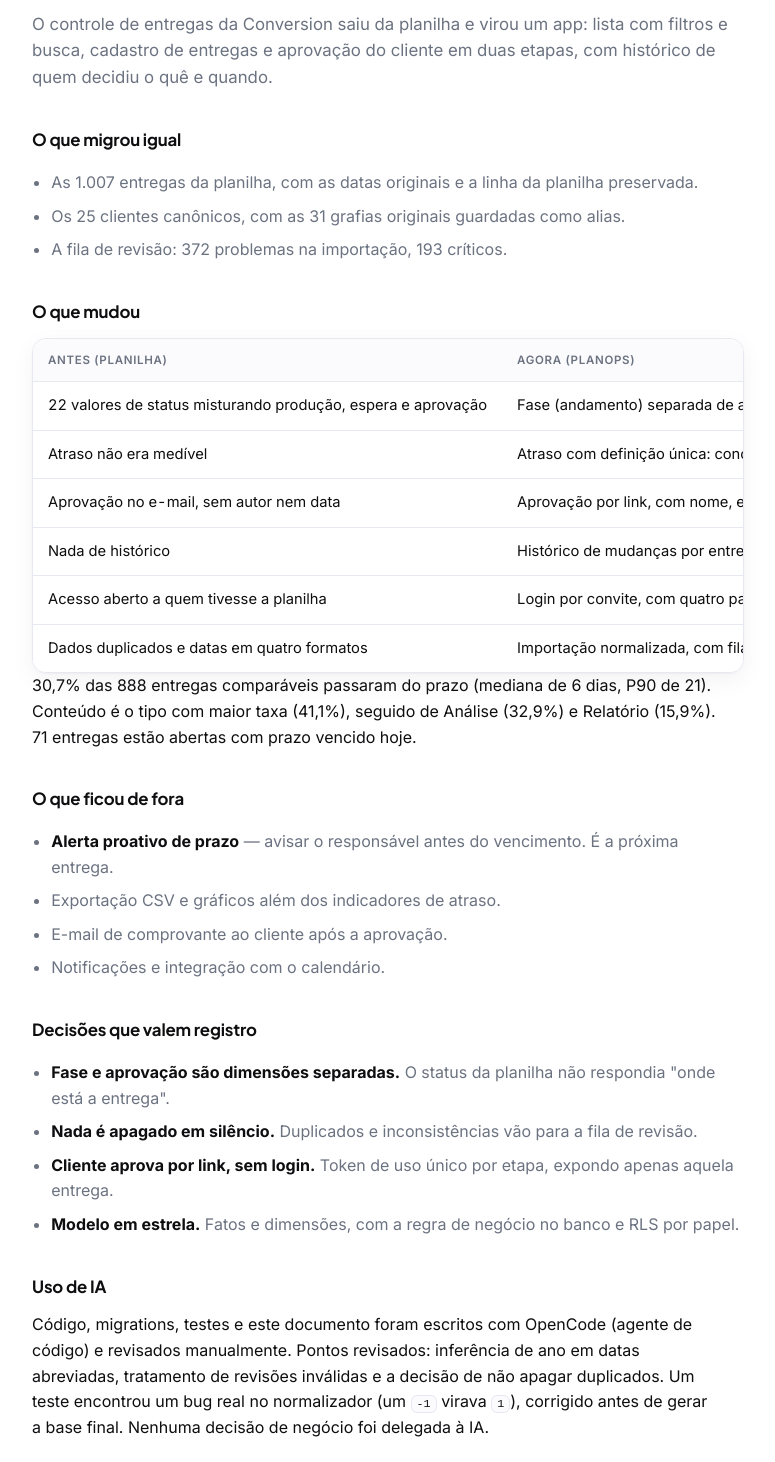
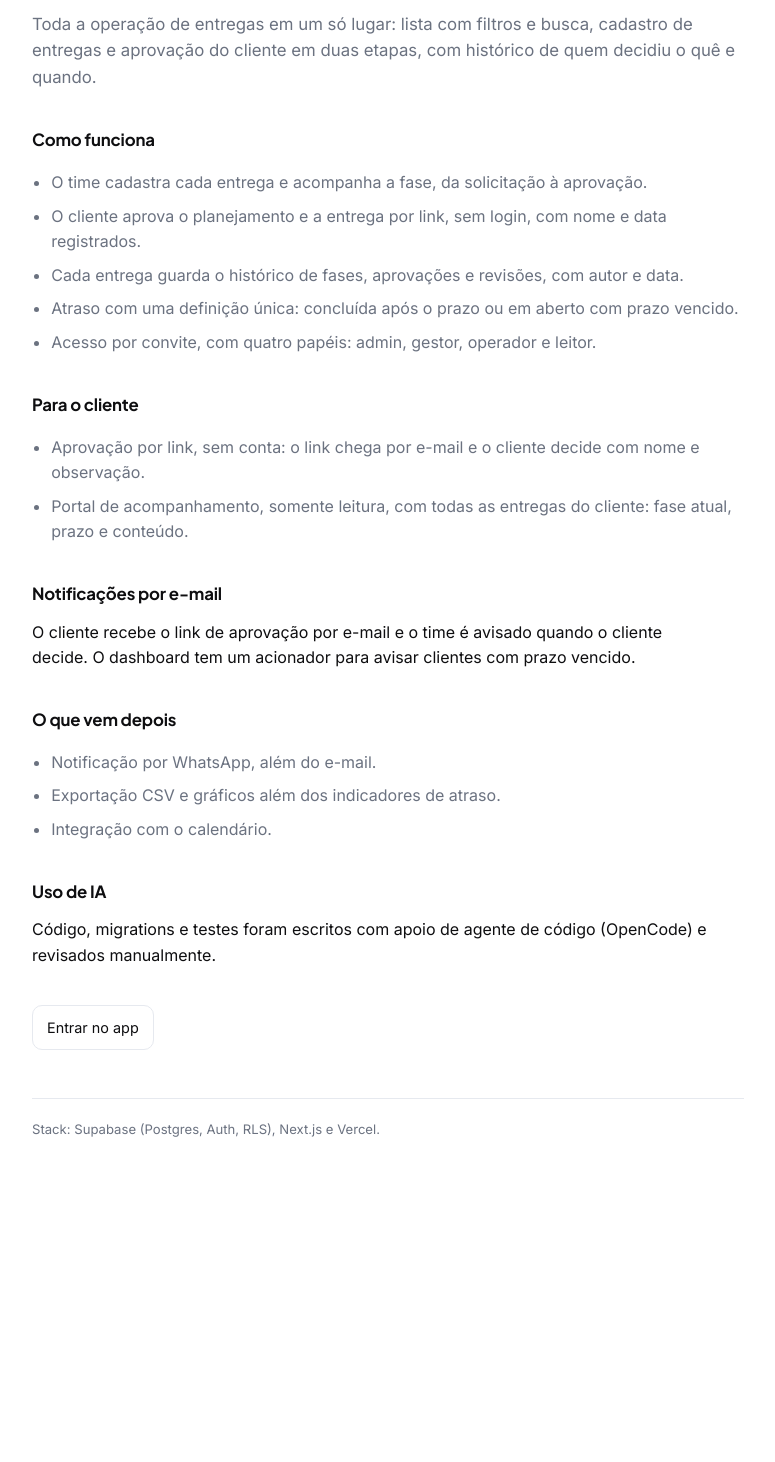
Before and after one commit to fsemeneze/Case_tecnico_Conversion, a Next.js app: page /sobre in a window 1280 px wide. Shown: the part 108-1570 px from the top of the page, without its empty margins (252-1027 px from the left). After the commit the page ends 1328 px from the top, so only its background shows below. Built offline with nearby package versions, Linux system fonts and the light colour scheme.

Commit message:
Remove referencias a planilha e ao case da interface; padroniza campos de formulario nas paginas publicas

```diff
--- a/app/(app)/entregas/[id]/page.tsx
+++ b/app/(app)/entregas/[id]/page.tsx
@@ -55,7 +55,7 @@ export default async function DetalheEntrega({
           <p className="muted">
             {[
               `#${entrega.id}`,
-              entrega.legacy_id ? `planilha nº ${entrega.legacy_id}` : "",
+              entrega.legacy_id ? `registro nº ${entrega.legacy_id}` : "",
               entrega.cliente,
               entrega.tipo,
               entrega.subtipo,
@@ -130,7 +130,7 @@ export default async function DetalheEntrega({
           {entrega.observacoes && <p className="muted">{entrega.observacoes}</p>}
           {(entrega.flags ?? []).length > 0 && (
             <p className="muted">
-              Sinalizações da importação: {(entrega.flags ?? []).join(", ")}
+              Sinalizações de qualidade: {(entrega.flags ?? []).join(", ")}
             </p>
           )}
         </div>
@@ -184,7 +184,7 @@ export default async function DetalheEntrega({
         <div className="cartao">
           <h2>Histórico de mudanças</h2>
           {historico.length === 0 && (
-            <p className="muted">Nenhuma mudança desde a importação.</p>
+            <p className="muted">Nenhuma mudança registrada.</p>
           )}
           <ul className="linha-tempo">
             {historico.map((h) => (
--- a/app/(app)/revisao/page.tsx
+++ b/app/(app)/revisao/page.tsx
@@ -5,7 +5,7 @@ import { BotaoResolver } from "./botao-resolver";
 type Busca = { codigo?: string; severidade?: string; status?: string };
 
 const CODIGOS: Record<string, string> = {
-  id_duplicado: "ID repetido na planilha",
+  id_duplicado: "ID repetido no arquivo original",
   possivel_duplicata: "Possível duplicata",
   link_repetido: "Link repetido",
   sem_link: "Sem link de arquivo",
@@ -79,7 +79,7 @@ export default async function Revisao({ searchParams }: { searchParams: Promise<
       </header>
 
       <p className="muted">
-        Problemas encontrados na importação da planilha. Nada foi apagado: cada
+        Problemas encontrados na importação dos dados. Nada foi apagado: cada
         linha original está preservada na entrega. Marque como resolvido quando
         conferir.
       </p>
@@ -160,7 +160,7 @@ export default async function Revisao({ searchParams }: { searchParams: Promise<
                       #{e.entrega_id}
                     </Link>
                   ) : e.legacy_id ? (
-                    <span className="muted">planilha nº {e.legacy_id}</span>
+                    <span className="muted">registro nº {e.legacy_id}</span>
                   ) : (
                     "—"
                   )}
--- a/app/aprovacao/[token]/formulario-aprovacao.tsx
+++ b/app/aprovacao/[token]/formulario-aprovacao.tsx
@@ -122,7 +122,7 @@ export function FormularioAprovacao({ dados }: { dados: DadosEntrega }) {
               : "Confirmar solicitação de ajuste"}
           </h2>
           <p className="muted">
-            Registramos quem aprovou o quê — é o que faltava na planilha.
+            Registramos quem aprovou o quê, com data e observação.
           </p>
           <label>
             Seu nome *
--- a/app/globals.css
+++ b/app/globals.css
@@ -884,6 +884,26 @@ footer {
   font-weight: 500;
 }
 
+/* Campos do formulário. Valem também nas páginas públicas de aprovação e
+   portal do cliente, que ficam fora do .app e não herdam o padrão dele. */
+.cartao-form input,
+.cartao-form select,
+.cartao-form textarea {
+  border: 1px solid var(--border);
+  border-radius: 9px;
+  padding: 9px 12px;
+  background: var(--bg);
+  color: var(--fg);
+  font: inherit;
+  width: 100%;
+  transition: border-color 0.14s ease, box-shadow 0.14s ease;
+}
+
+.cartao-form textarea {
+  resize: vertical;
+  min-height: 84px;
+}
+
 .cartao-form label.coluna {
   grid-column: 1 / -1;
 }
--- a/app/login/layout.tsx
+++ b/app/login/layout.tsx
@@ -20,7 +20,7 @@ export default function LayoutLogin({
           <h1>
             Planejamento e entregas,
             <br />
-            sem planilha.
+            em um só lugar.
           </h1>
 
           <p className="auth-sub">
@@ -35,7 +35,7 @@ export default function LayoutLogin({
             </li>
             <li>
               <span className="auth-check" aria-hidden="true" />
-              Atraso com definição única, do diagnóstico ao app
+              Atraso com definição única, visível na hora
             </li>
             <li>
               <span className="auth-check" aria-hidden="true" />
--- a/app/sobre/page.tsx
+++ b/app/sobre/page.tsx
@@ -1,123 +1,78 @@
 import Link from "next/link";
 
-// README de produto (1 página), servido pelo próprio app.
-// O texto canônico vive em docs/readme_produto.md.
+// Página institucional do produto: o que é, como funciona e o que vem depois.
 export default function Sobre() {
   return (
     <main className="sobre">
       <h1>Planejamento e entregas</h1>
       <p className="lead">
-        O controle de entregas da Conversion saiu da planilha e virou um app:
-        lista com filtros e busca, cadastro de entregas e aprovação do cliente em
-        duas etapas, com histórico de quem decidiu o quê e quando.
+        Toda a operação de entregas em um só lugar: lista com filtros e busca,
+        cadastro de entregas e aprovação do cliente em duas etapas, com
+        histórico de quem decidiu o quê e quando.
       </p>
 
-      <h2>O que migrou igual</h2>
+      <h2>Como funciona</h2>
       <ul>
-        <li>As 1.007 entregas da planilha, com as datas originais e a linha da planilha preservada.</li>
-        <li>Os 25 clientes canônicos, com as 31 grafias originais guardadas como alias.</li>
-        <li>A fila de revisão: 372 problemas na importação, 193 críticos.</li>
+        <li>
+          O time cadastra cada entrega e acompanha a fase, da solicitação à
+          aprovação.
+        </li>
+        <li>
+          O cliente aprova o planejamento e a entrega por link, sem login, com
+          nome e data registrados.
+        </li>
+        <li>
+          Cada entrega guarda o histórico de fases, aprovações e revisões, com
+          autor e data.
+        </li>
+        <li>
+          Atraso com uma definição única: concluída após o prazo ou em aberto
+          com prazo vencido.
+        </li>
+        <li>
+          Acesso por convite, com quatro papéis: admin, gestor, operador e
+          leitor.
+        </li>
       </ul>
 
-      <h2>O que mudou</h2>
-      <div className="tabela-wrap">
-        <table className="tabela">
-          <thead>
-            <tr>
-              <th>Antes (planilha)</th>
-              <th>Agora (PlanOps)</th>
-            </tr>
-          </thead>
-          <tbody>
-            <tr>
-              <td>22 valores de status misturando produção, espera e aprovação</td>
-              <td>Fase (andamento) separada de aprovação (decisão do cliente)</td>
-            </tr>
-            <tr>
-              <td>Atraso não era medível</td>
-              <td>Atraso com definição única: concluída após o prazo ou em aberto com prazo vencido</td>
-            </tr>
-            <tr>
-              <td>Aprovação no e-mail, sem autor nem data</td>
-              <td>Aprovação por link, com nome, e-mail, data e observação</td>
-            </tr>
-            <tr>
-              <td>Nada de histórico</td>
-              <td>Histórico de mudanças por entrega, com autor</td>
-            </tr>
-            <tr>
-              <td>Acesso aberto a quem tivesse a planilha</td>
-              <td>Login por convite, com quatro papéis: admin, gestor, operador e leitor</td>
-            </tr>
-            <tr>
-              <td>Dados duplicados e datas em quatro formatos</td>
-              <td>Importação normalizada, com fila de revisão e nada apagado</td>
-            </tr>
-          </tbody>
-        </table>
-      </div>
+      <h2>Para o cliente</h2>
+      <ul>
+        <li>
+          Aprovação por link, sem conta: o link chega por e-mail e o cliente
+          decide com nome e observação.
+        </li>
+        <li>
+          Portal de acompanhamento, somente leitura, com todas as entregas do
+          cliente: fase atual, prazo e conteúdo.
+        </li>
+      </ul>
 
+      <h2>Notificações por e-mail</h2>
       <p className="muted">
-        30,7% das 888 entregas comparáveis passaram do prazo (mediana de 6 dias,
-        P90 de 21). Conteúdo é o tipo com maior taxa (41,1%), seguido de Análise
-        (32,9%) e Relatório (15,9%). 71 entregas estão abertas com prazo vencido
-        hoje.
+        O cliente recebe o link de aprovação por e-mail e o time é avisado
+        quando o cliente decide. O dashboard tem um acionador para avisar
+        clientes com prazo vencido.
       </p>
 
-      <h2>O que ficou de fora</h2>
+      <h2>O que vem depois</h2>
       <ul>
-        <li>
-          <strong>Alerta proativo de prazo</strong> — avisar o responsável antes
-          do vencimento. É a próxima entrega.
-        </li>
+        <li>Notificação por WhatsApp, além do e-mail.</li>
         <li>Exportação CSV e gráficos além dos indicadores de atraso.</li>
-        <li>E-mail de comprovante ao cliente após a aprovação.</li>
-        <li>Notificações e integração com o calendário.</li>
-      </ul>
-
-      <h2>Decisões que valem registro</h2>
-      <ul>
-        <li>
-          <strong>Fase e aprovação são dimensões separadas.</strong> O status da
-          planilha não respondia "onde está a entrega".
-        </li>
-        <li>
-          <strong>Nada é apagado em silêncio.</strong> Duplicados e
-          inconsistências vão para a fila de revisão.
-        </li>
-        <li>
-          <strong>Cliente aprova por link, sem login.</strong> Token de uso único
-          por etapa, expondo apenas aquela entrega.
-        </li>
-        <li>
-          <strong>Modelo em estrela.</strong> Fatos e dimensões, com a regra de
-          negócio no banco e RLS por papel.
-        </li>
+        <li>Integração com o calendário.</li>
       </ul>
 
       <h2>Uso de IA</h2>
       <p className="muted">
-        Código, migrations, testes e este documento foram escritos com OpenCode
-        (agente de código) e revisados manualmente. Pontos revisados: inferência
-        de ano em datas abreviadas, tratamento de revisões inválidas e a decisão
-        de não apagar duplicados. Um teste encontrou um bug real no normalizador
-        (um <code>-1</code> virava <code>1</code>), corrigido antes de gerar a
-        base final. Nenhuma decisão de negócio foi delegada à IA.
+        Código, migrations e testes foram escritos com apoio de agente de código
+        (OpenCode) e revisados manualmente.
       </p>
 
       <div className="links">
         <Link href="/login">Entrar no app</Link>
-        <a href="/diagnostico.md" rel="noreferrer">
-          Diagnóstico completo
-        </a>
-        <a href="/decisoes.md" rel="noreferrer">
-          Decisões e premissas
-        </a>
       </div>
 
       <footer>
-        Dados fictícios, criados para o case. Stack: Supabase (Postgres, Auth,
-        RLS), Next.js e Vercel.
+        Stack: Supabase (Postgres, Auth, RLS), Next.js e Vercel.
       </footer>
     </main>
   );
```
